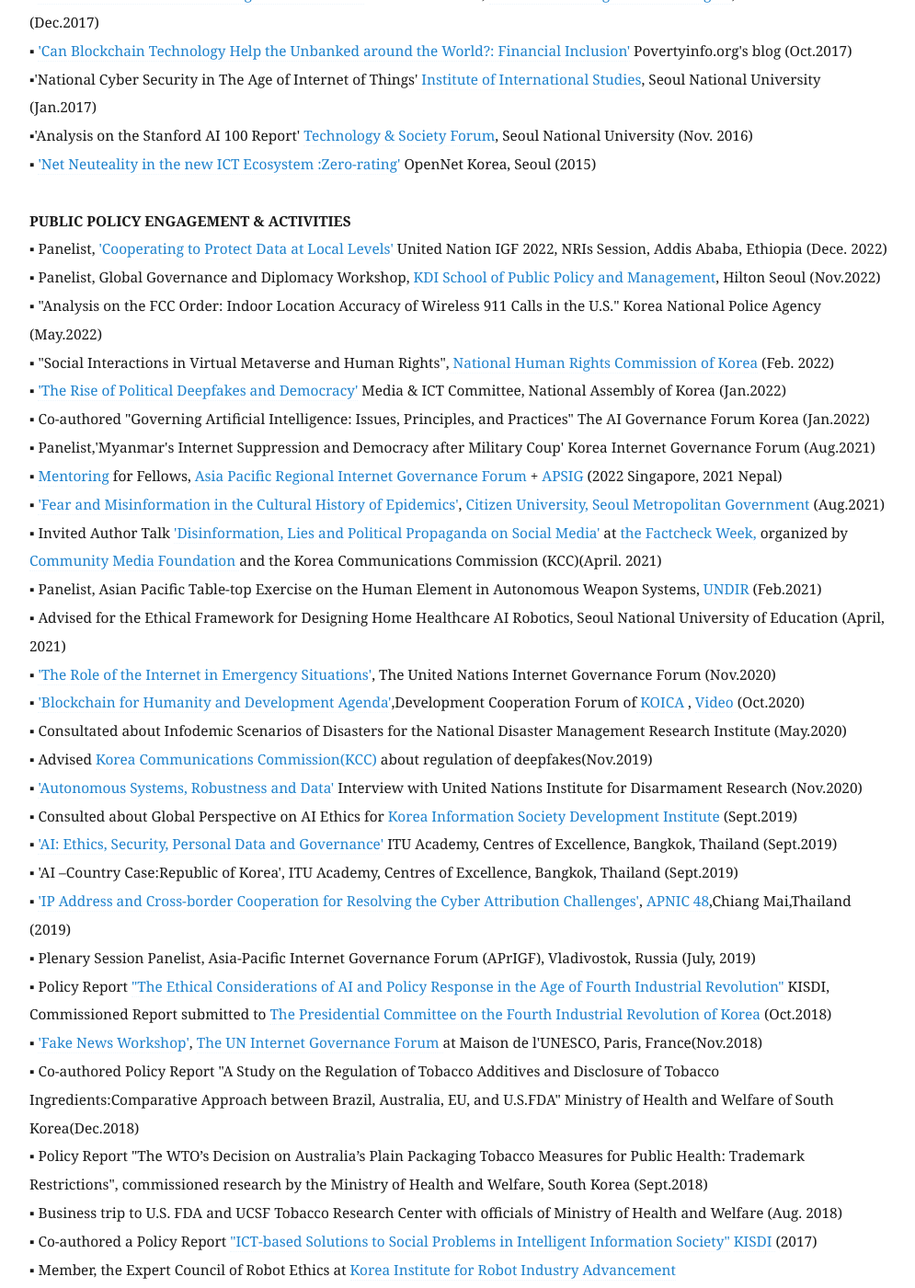
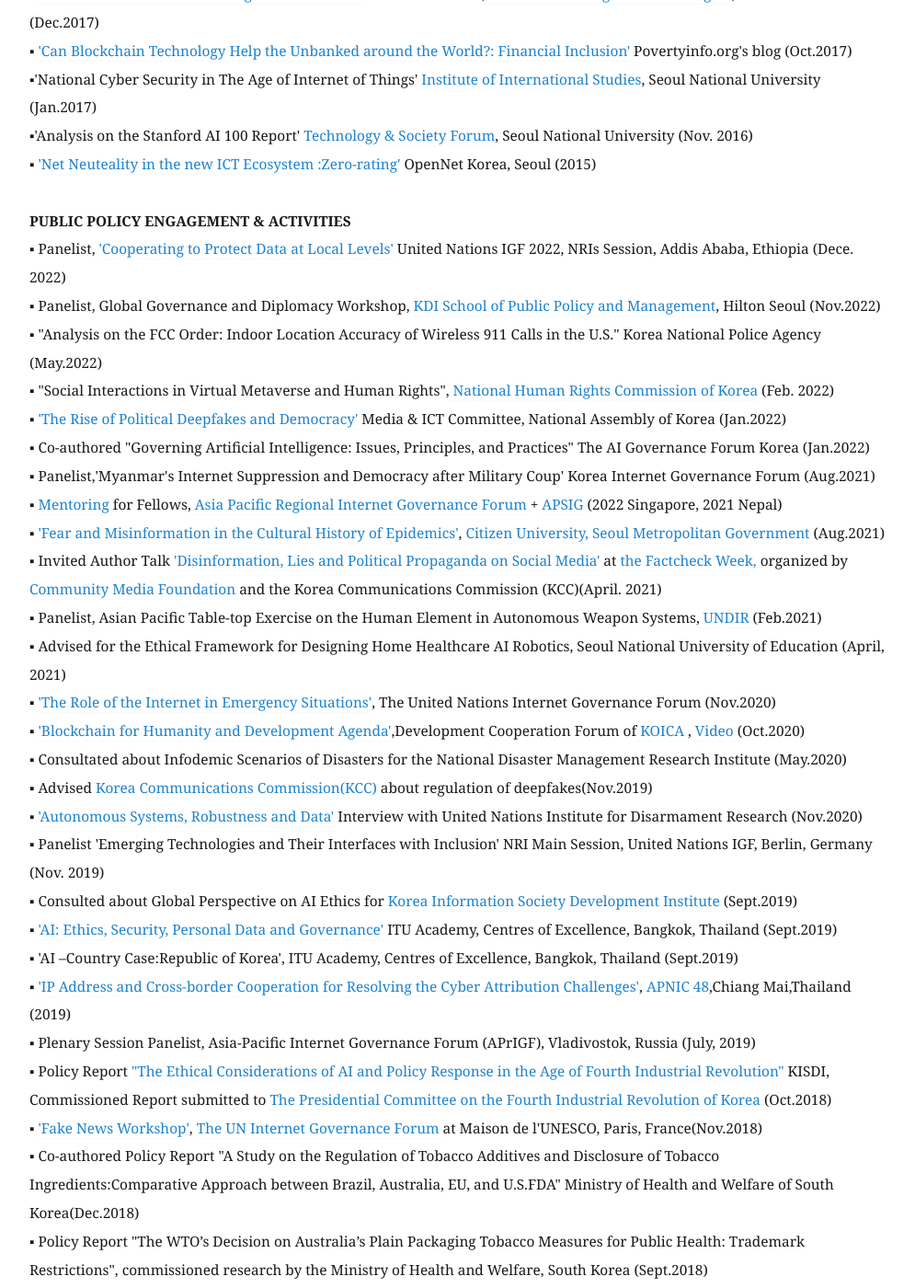
Before and after one commit to eunchangchoi/eunchangchoi.github.io, a Jekyll site: the page built from index.md, in a window 1280 px wide and 1400 px high, scrolled down 5255 px. Shown: the whole window at 92% size, without its empty margins (68-1063 px from the left). Built offline with Jekyll 4.4.1, drawn with Linux system fonts in a browser that asks for light colours.

Commit message:
Update index.md

```diff
--- a/index.md
+++ b/index.md
@@ -123,7 +123,7 @@
   <br>
 
  <strong> PUBLIC POLICY ENGAGEMENT & ACTIVITIES</strong> <br>
-▪ Panelist, <a href="https://www.intgovforum.org/en/content/nris-cooperating-to-protecting-data-at-local-levels">'Cooperating to Protect Data at Local Levels' </a> United Nation IGF 2022, NRIs Session, Addis Ababa, Ethiopia (Dece. 2022) <br>
+▪ Panelist, <a href="https://www.intgovforum.org/en/content/nris-cooperating-to-protecting-data-at-local-levels">'Cooperating to Protect Data at Local Levels' </a> United Nations IGF 2022, NRIs Session, Addis Ababa, Ethiopia (Dece. 2022) <br>
 ▪ Panelist, Global Governance and Diplomacy Workshop, <a href="https://www.kdischool.ac.kr/"> KDI School of Public Policy and Management</a>, Hilton Seoul (Nov.2022)<br>
 ▪ "Analysis on the FCC Order: Indoor Location Accuracy of Wireless 911 Calls in the U.S." Korea National Police Agency (May.2022)<br>
 ▪ "Social Interactions in Virtual Metaverse and Human Rights",<a href="https://www.humanrights.go.kr/site/main/index002"> National Human Rights Commission of Korea</a> (Feb. 2022)<br>
@@ -140,6 +140,7 @@
 ▪ Consultated about Infodemic Scenarios of Disasters for the National Disaster Management Research Institute (May.2020)<br>
 ▪ Advised <a href="https://eng.kcc.go.kr/user/ehpMain.do"> Korea Communications Commission(KCC) </a> about regulation of deepfakes(Nov.2019) <br>
 ▪ <a href="https://unidir.org/press-release/unidir-releases-major-new-report-data-risk-and-autonomous-systems">'Autonomous Systems, Robustness and Data'</a> Interview with United Nations Institute for Disarmament Research (Nov.2020)<br>
+▪ Panelist 'Emerging Technologies and Their Interfaces with Inclusion' NRI Main Session, United Nations IGF, Berlin, Germany (Nov. 2019)<br>
 ▪ Consulted about Global Perspective on AI Ethics for <a href="https://www.kisdi.re.kr/"> Korea Information Society Development Institute </a> (Sept.2019)<br>
 ▪ <a href="https://www.itu.int/en/ITU-D/Regional-Presence/AsiaPacific/Pages/Events/2019/Artificial-Intelligence-Overview-and-Applications.aspx">'AI: Ethics, Security, Personal Data and Governance'</a> ITU Academy, Centres of Excellence, Bangkok, Thailand (Sept.2019)<br>
 ▪ 'AI –Country Case:Republic of Korea', ITU Academy, Centres of Excellence, Bangkok, Thailand (Sept.2019)<br>
```
